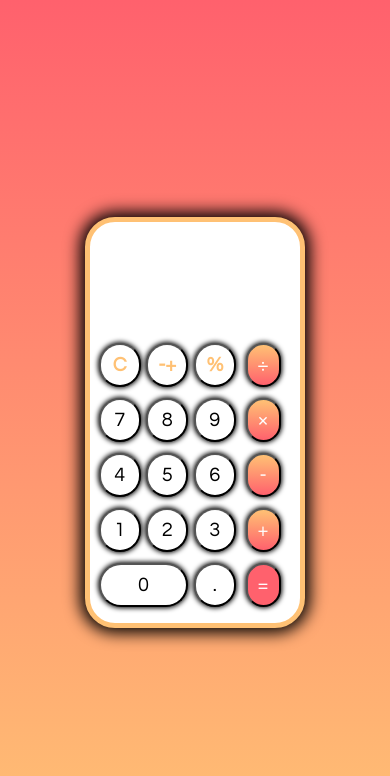
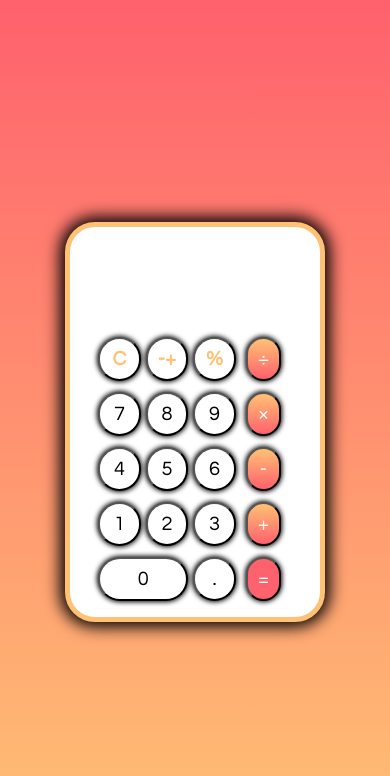
Before and after one commit to Khemi1998/calculator, a website: page index.html in a window 390 px wide. Drawn offline with Linux system fonts and the light colour scheme.

Commit message:
adjusting mobile version

```diff
--- a/styles.scss
+++ b/styles.scss
@@ -79,17 +79,18 @@ body {
 @media only screen and (max-width: 450px) {
 
 .calculator {
-    width: 220px;
+    height: 400px;
+    width: 260px;
     padding-bottom: 60px;
 }
 
 .calculator__screen {
-    height: 60px;
-    width: 95%;
+    height: 110%;
+    width: 100%;
 }
 
 .calculator__calculations {
-    height: 30px;
-    width: 95%;
+    height: 100%;
+    width: 100%;
 }
 }
```
Also changed, not shown: styles.css.
